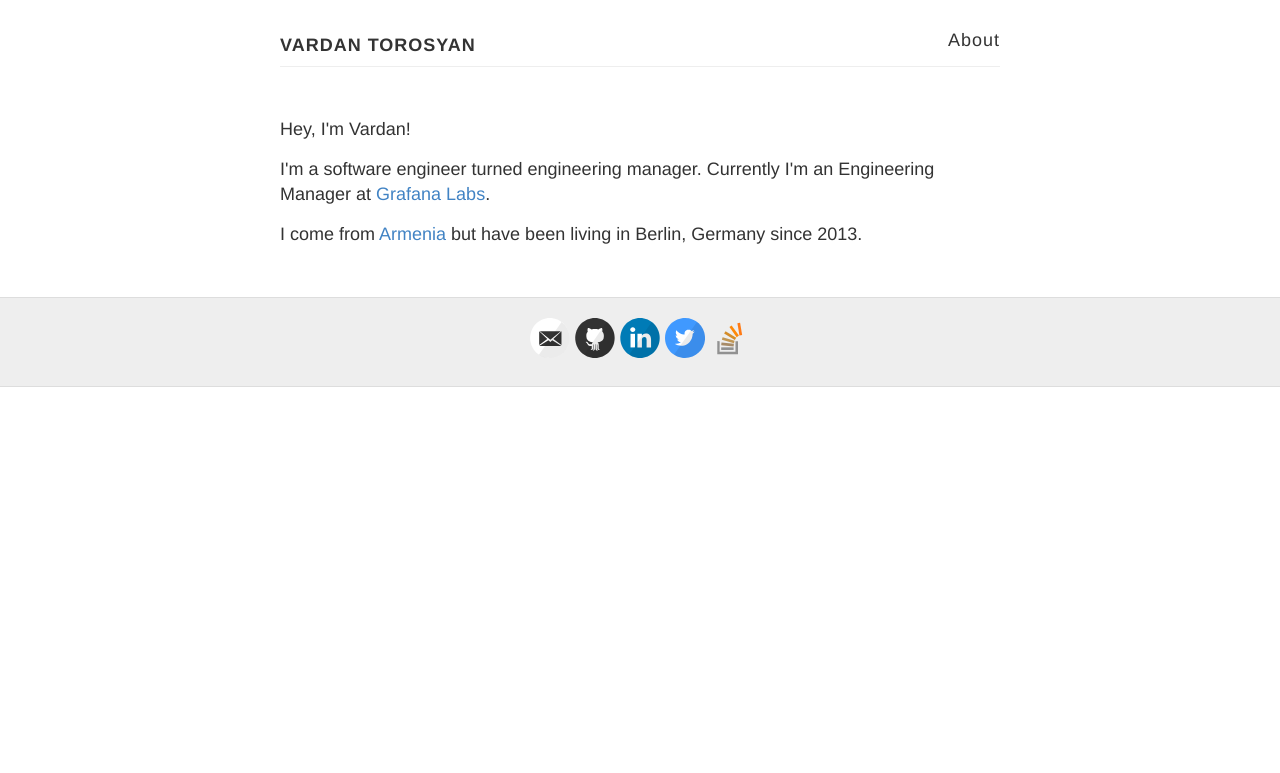
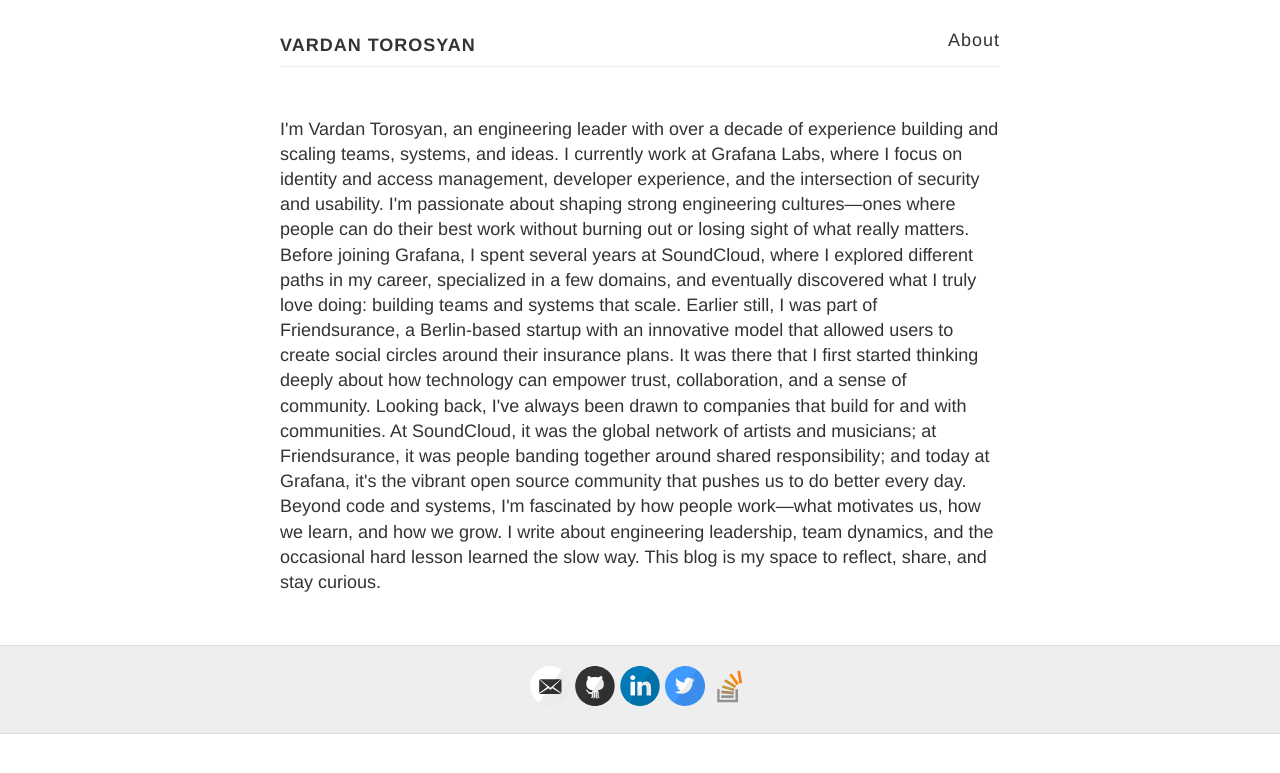
Before and after one commit to vtorosyan/vtorosyan.github.io, a Jekyll site: the page built from about.html, in a window 1280 px wide. Shown: the top 773 px of the page. Built offline with Jekyll 4.4.1, drawn with Linux system fonts in a browser that asks for light colours.

Commit message:
Better about me

```diff
--- a/about.html
+++ b/about.html
@@ -3,8 +3,12 @@
 permalink: /about
 ---
 
-<p>Hey, I'm Vardan!</p>
+<p>
+I'm Vardan Torosyan, an engineering leader with over a decade of experience building and scaling teams, systems, and ideas. I currently work at Grafana Labs, where I focus on identity and access management, developer experience, and the intersection of security and usability. I'm passionate about shaping strong engineering cultures—ones where people can do their best work without burning out or losing sight of what really matters.
+Before joining Grafana, I spent several years at SoundCloud, where I explored different paths in my career, specialized in a few domains, and eventually discovered what I truly love doing: building teams and systems that scale. Earlier still, I was part of Friendsurance, a Berlin-based startup with an innovative model that allowed users to create social circles around their insurance plans.
+It was there that I first started thinking deeply about how technology can empower trust, collaboration, and a sense of community.
 
-<p>I'm a software engineer turned engineering manager. Currently I'm an Engineering Manager at <a href="https://grafana.com" target="_blank">Grafana Labs</a>.
+Looking back, I've always been drawn to companies that build for and with communities. At SoundCloud, it was the global network of artists and musicians; at Friendsurance, it was people banding together around shared responsibility; and today at Grafana, it's the vibrant open source community that pushes us to do better every day.
 
-<p>I come from <a href="https://en.wikipedia.org/wiki/Armenia" target="_blank">Armenia</a> but have been living in Berlin, Germany since 2013.
+Beyond code and systems, I'm fascinated by how people work—what motivates us, how we learn, and how we grow. I write about engineering leadership, team dynamics, and the occasional hard lesson learned the slow way. This blog is my space to reflect, share, and stay curious.
+</p>
```
